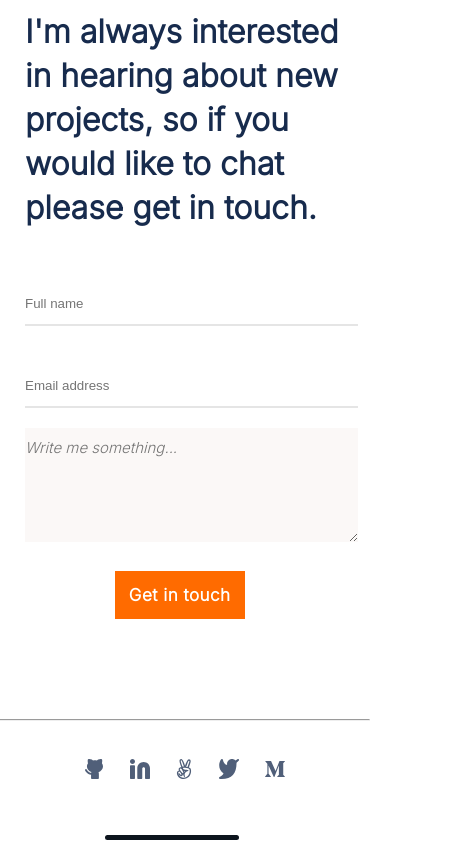
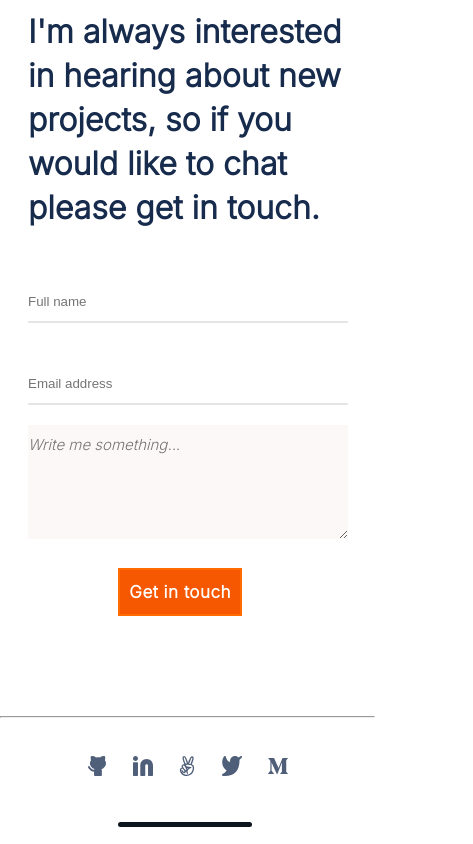
Before and after one commit to cosywasswa/Portfolio-mobile-version-first, a website: page index.html in a window 390 px wide. Shown: the part 5421-6265 px from the top of the page, 473 px wide, since content can reach past the window. Drawn offline with Linux system fonts and the light colour scheme.

Commit message:
Fixed the form button states and repositioned hr tag according to the sigma

```diff
--- a/index.css
+++ b/index.css
@@ -388,12 +388,13 @@
   .form-area {
     display: flex;
     flex-direction: column;
-    width: 100%;
+    width: 375px;
     height: 906px;
     padding-top: 200px;
     padding-left: 20px;
-    margin-left: 5px;
+    margin-left: 8px;
     padding-right: -10px;
+    margin-right: 5px;
   }
 
   .form-area .creator h2 {
@@ -449,11 +450,25 @@
   }
 
   form button:hover {
-    border-color: green;
+    border-color: #f55800;
+    color: #f55800;
+    background-color: #fff5e1;
+  }
+
+  form button:disabled {
+    border-color: #f4f1f0;
+    color: #5b5957;
+    background-color: #f4f1f0;
+  }
+
+  form button:enabled {
+    background-color: #f55800;
+    color: #fff;
   }
 
   form button:active {
-    background-color: #ff6b00;
+    color: #f4f1f0;
+    background-color: #e05304;
   }
 
   form button h5 {
@@ -471,7 +486,7 @@
     height: 1px;
     position: relative;
     top: 125px;
-    left: -30px;
+    left: -28px;
   }
 
   .social-icons2 ul {
@@ -487,10 +502,10 @@
   }
 
   .hr2 {
-    width: 134px;
+    width: 100%;
     height: 5px;
     position: relative;
-    top: 180px;
-    left: 80px;
+    top: 170px;
+    left: 90px;
   }
 }
```
